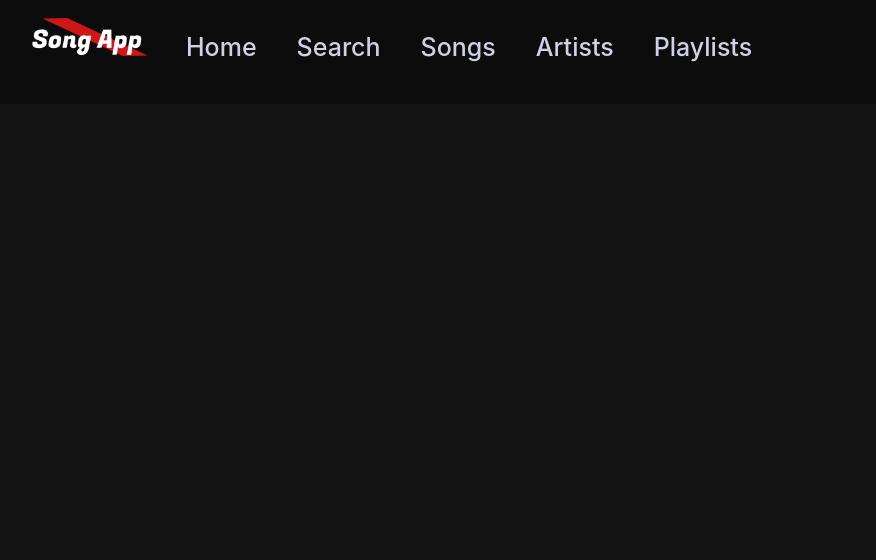
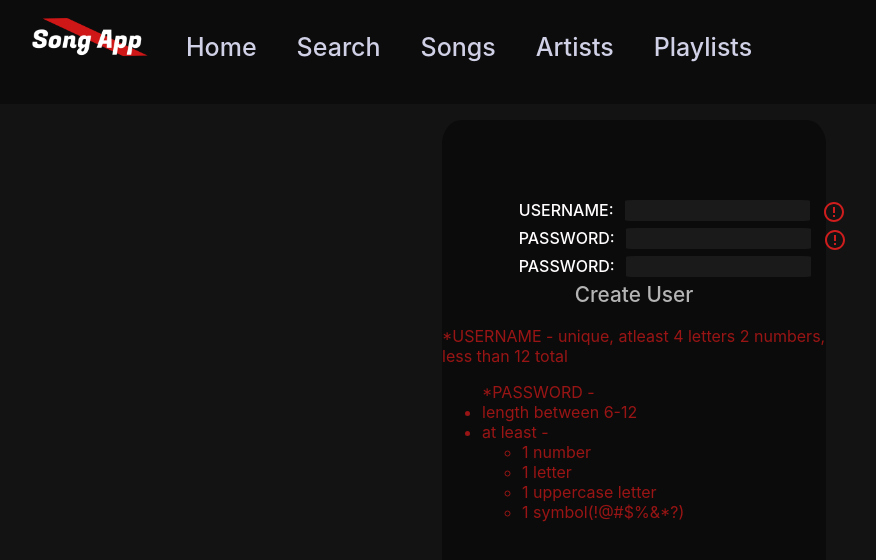
Before and after one commit to ZBejavu/song-app, a React (Create React App) app in the folder songclient/: page /Login in a window 1280 px wide. Shown: the top 560 px of the page, without its empty margins (6-882 px from the left). Built offline with nearby package versions, Linux system fonts and the light colour scheme; no server answers.

Commit message:
username and password validation

```diff
--- a/songclient/src/App.js
+++ b/songclient/src/App.js
@@ -8,6 +8,7 @@ import SpecificArtist from './components/specificResults/Artist';
 import SongList from './components/specificResults/SongList';
 import SpecificAlbum from './components/specificResults/Album';
 import SpecificPlaylist from './components/specificResults/Playlist';
+import Login from './components/userRelated/Login';
 import { BrowserRouter as Router, Switch, Route } from 'react-router-dom';
 
 function App() {
@@ -109,6 +110,7 @@ function App() {
             <Route path="/Album/:id" component={SpecificAlbum} />
             <Route path="/Song/:id" component={SongList} />
             <Route path="/Playlist/:id" component={SpecificPlaylist} />
+            <Route path="/Login" component={Login} />
           </Switch>
         </div>
       </div>
--- /dev/null
+++ b/songclient/src/components/userRelated/Login.js
@@ -0,0 +1,138 @@
+import React,{useState,useEffect} from 'react';
+import axios from 'axios';
+import './landing.css';
+import {Link} from 'react-router-dom';
+import { green } from '@material-ui/core/colors';
+import PriorityHighIcon from '@material-ui/icons/PriorityHigh';
+import CloseIcon from '@material-ui/icons/Close';
+import WarningIcon from '@material-ui/icons/Warning';
+import {validateUser , validatePassword} from '../validateUser';
+import DoneIcon from '@material-ui/icons/Done';
+import ErrorOutlineIcon from '@material-ui/icons/ErrorOutline';
+import CircularProgress from '@material-ui/core/CircularProgress';
+function CreateAccount(props){
+    const [inputVal , setInputVal] = useState();
+    const [checkingUser, setCheckingUser] = useState(false);
+    const [password,setPassword] = useState();
+    const [passwordOk, setPasswordOk] = useState(false);
+    const [password2, setPassword2] = useState();
+    const [identical, setIdentical] = useState(false);
+    const [userOk , setUserOk] = useState(false);
+    let typingTimer;                //timer identifier
+    let doneTypingInterval = 1000;  //time
+
+    async function checkUserExist(value){
+        if(!validateUser(value)){
+            setUserOk(false);
+            return;
+        }
+        setCheckingUser(true);
+        try{
+            const {data} = await axios.get(`/userexists/${value}`);
+            if(data === true){
+                setCheckingUser(false);
+                setUserOk(false);
+            } else if(data === false){
+                setCheckingUser(false);
+                setUserOk(true);
+            }else{
+                console.log(data);
+            }
+        }catch(e){
+            console.log(e);
+        }
+    }
+
+    useEffect(()=>{
+        if(!password2 || !password){
+            return setIdentical(false);
+        }
+        if(password2 === password){
+            setIdentical(true);
+        }else{
+            setIdentical(false);
+        }
+    },[password,password2])
+
+    useEffect(() => {
+        if(password){
+            setPasswordOk(validatePassword(password));
+        }else{
+            setPasswordOk(false);
+        }
+    },[password])
+
+    return (
+          <div className="container">
+            <div className="inputContain">
+                <div className='inputTitle'>USERNAME:</div>
+                <input
+                onKeyUp={(e)=>{
+                    let value = e.target.value;
+                    typingTimer = setTimeout(() => {
+                        checkUserExist(value);
+                        setInputVal(value);
+                    },doneTypingInterval)
+                }}
+                onKeyDown={() => clearTimeout(typingTimer)}
+                className='name' type='text' />
+                <div className='progress'>
+                    {checkingUser?
+                        <CircularProgress color='primary' size={20}/>
+                        :inputVal&&userOk?
+                        <div className='doneIcon'><DoneIcon color='inherit' /></div>
+                        :inputVal&&!userOk?
+                        <div className='errorIcon'><CloseIcon color='inherit' /></div>
+                        :<div className='errorIcon'><ErrorOutlineIcon color='inherit' /></div>
+                    }
+                </div>
+            </div>
+            <div className="inputContain">
+            <div className='inputTitle'>PASSWORD:</div>
+                <input onChange={(e) => setPassword(e.target.value)} className='password' type='password' />
+                <div className='progress'>
+                    {passwordOk ?
+                        <div className='doneIcon'><DoneIcon color='inherit' /></div>
+                        :password&&!passwordOk?
+                        <div className='errorIcon'><CloseIcon color='inherit' /></div>
+                        :<div className='errorIcon'><ErrorOutlineIcon color='inherit' /></div>
+                    }
+                </div>
+            </div>
+            <div className="inputContain">
+            <div className='inputTitle'>PASSWORD:</div>
+                <input
+                onChange={(e) => {setPassword2(e.target.value)}}
+                className='password' type='password' />
+                <div className='progress'>
+                    {identical ?
+                        <div className='doneIcon'><DoneIcon color='inherit' /></div>
+                        :password&&!identical?
+                        <div className='errorIcon2'><CloseIcon color='inherit' /></div>
+                        :null
+                    }
+                </div>
+            </div>
+                <div className='CreateAccount'>Create User</div>
+                <div className='requirements'>
+                    <div>
+                        *USERNAME - unique, atleast 4 letters 2 numbers, less than 12 total
+                    </div>
+                    <ul>
+                    *PASSWORD -
+                        <li>length between 6-12</li>
+                        <li>at least -<ul>
+                            <li>1 number</li>
+                            <li>1 letter</li>
+                            <li>1 uppercase letter</li>
+                            <li>1 symbol(!@#$%&*?)</li>
+                            </ul>
+                        </li>
+                    </ul>
+                </div>
+
+          </div>
+      );
+}
+
+export default CreateAccount;
--- /dev/null
+++ b/songclient/src/components/userRelated/landing.css
@@ -0,0 +1,54 @@
+.container{
+    display: flex;
+    flex-direction: column;
+    width: 30%;
+    height:60%;
+    padding-top: 10vh;
+    margin:auto;
+    border-radius: 5%;
+    background-color: rgb(12, 11, 11);
+    justify-content: flex-start;
+    align-items: center;
+}
+input{
+    background-color: rgb(26, 26, 26);
+    border-color: transparent;
+    color:white;
+    margin-bottom: 2%;
+    border-radius: 5%;
+}
+.progress{
+    display: inline;
+    margin-left: 5%;
+}
+.CreateAccount{
+    cursor: pointer;
+    font-weight: 500;
+    color: rgb(180, 180, 180);
+    font-size: 1.3rem;
+}
+.inputContain{
+    width:60%;
+    display: flex;
+    align-items: flex-start;
+}
+.inputTitle{
+    margin-right: 5%;
+    font-weight: 500;
+    color:rgb(255, 253, 253);
+}
+.doneIcon{
+    color:rgb(0, 151, 0)
+}
+.errorIcon{
+    color: rgb(207, 29, 29)
+}
+.errorIcon2{
+    color: rgb(223, 149, 52)
+}
+.requirements{
+    margin-top: 5%;
+    font-size:1rem;
+    color: rgb(153, 21, 21)
+
+}
--- /dev/null
+++ b/songclient/src/components/validateUser.js
@@ -0,0 +1,53 @@
+function validateUser(value){
+    if(value.length <6 || typeof value !== 'string' || value.length>12){
+        return false;
+    }
+    let lettersCount=0,numbersCount =0;
+    for(let i = 0; i < value.length; i++){
+        console.log(value[i]);
+        if(value[i] >= 'a' && value[i] <= 'z' || value[i] >= 'A' && value[i] <= 'Z'){
+            lettersCount++;
+            console.log('plusletter');
+        }else if(Number(value[i]) > 0 && Number(value[i]) <10){
+            numbersCount++;
+        }else{
+            return false;
+        }
+    }
+    //console.log('numberCount',numbersCount,'lettersCount',numbersCount);
+    if(lettersCount>=4 && numbersCount>=2){
+        return true;
+    }else return false;
+
+}
+
+function validatePassword(value){
+    if(value.length <8 || typeof value !== 'string' || value.length>12){
+        return false;
+    }
+    let lowerCase=0,numbers =0,upperCase=0,symbols=0;
+    for(let i = 0; i < value.length; i++){
+        console.log(value[i]);
+        if(value[i] >= 'a' && value[i] <= 'z' ){
+            lowerCase++;
+            console.log('pluslower');
+        }else if(value[i] >= 'A' && value[i] <= 'Z'){
+            upperCase++;
+            console.log('plusupper');
+        }else if(Number(value[i]) > 0 && Number(value[i]) <10){
+            numbers++;
+        }else if(value[i]==='!' || value[i]=='@' || value[i]=='#' || value[i]=='$'
+                || value[i]=='%' || value[i]=='&' || value[i]=='*' || value[i]=='?'){
+            symbols++;
+        }else{
+            return false;
+        }
+    }
+    if(!(symbols>0) || !(numbers>0) || !(lowerCase>0) || !(upperCase>0)){
+        return false;
+    }
+    return true;
+
+}
+export {validateUser , validatePassword}
+//export default validateUser;
```
Also changed, not shown: 2 other files (tests, documents, lock files or other folders).
